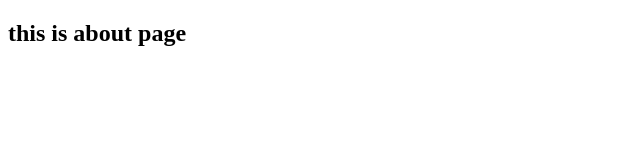
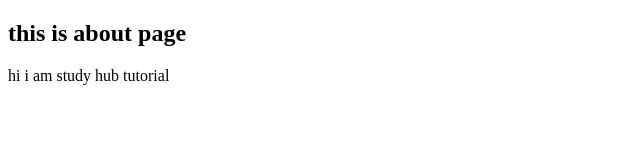
Before and after one commit to studuhubtutorial/My-First-Project, a plain HTML site: page about.html in a window 1280 px wide. Shown: the whole page, without its empty margins (0-640 px from the left). Drawn offline with Linux system fonts and the light colour scheme.

Commit message:
paragraph

```diff
--- a/about.html
+++ b/about.html
@@ -8,5 +8,6 @@
 </head>
 <body>
 <h2> this is about page</h2>
+<p> hi i am study hub tutorial</p>
 </body>
 </html>
```
